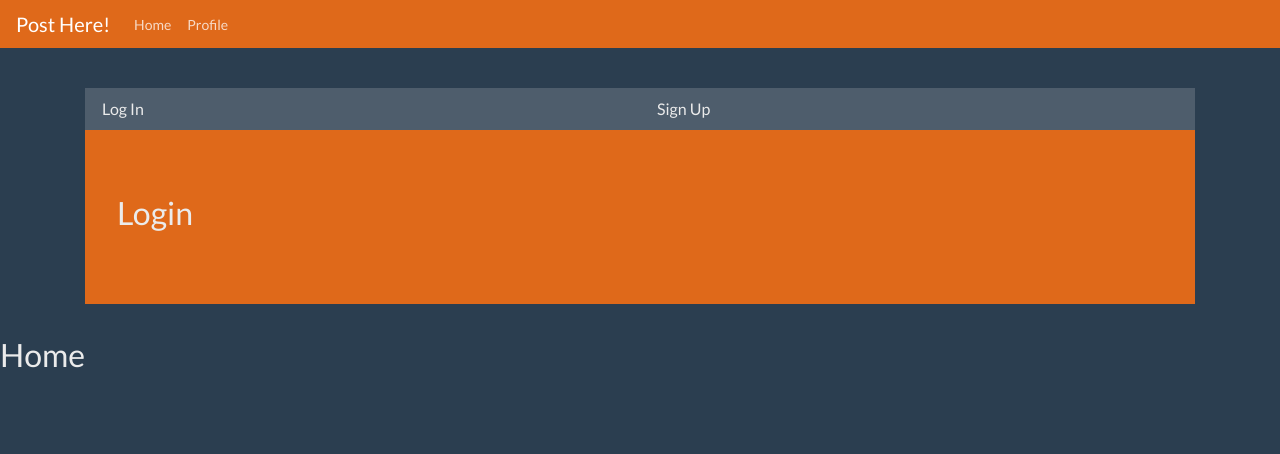
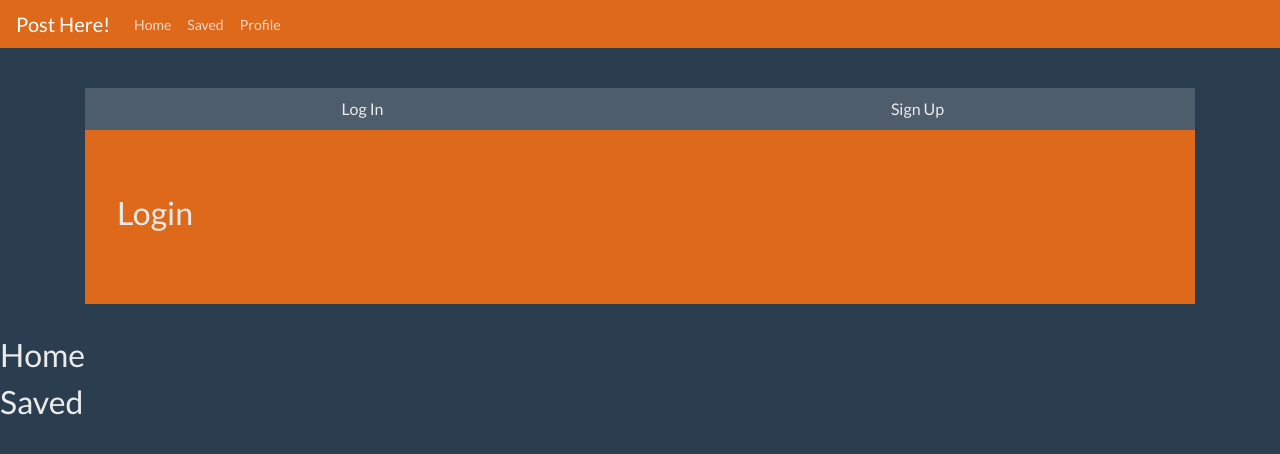
Before and after one commit to Build-Week-Post-Here-1/Front-end, a React (Create React App) app: page /auth in a window 1280 px wide. Shown: the top 454 px of the page. Built offline with nearby package versions, Linux system fonts and the light colour scheme; sample sign-in values are in the browser's storage.

Commit message:
Housekeeping

```diff
--- a/src/App.js
+++ b/src/App.js
@@ -6,6 +6,7 @@ import Home from './components/Home'
 import Navigation from './components/Navigation'
 import PrivateRoute from './components/PrivateRoute'
 import Profile from './components/Profile'
+import Saved from './components/Saved'
 
 function App() {
 
@@ -14,6 +15,7 @@ function App() {
       <Navigation />
       <Route exact path='/auth' component={ Auth } />
       <PrivateRoute path='/' component={ Home } />
+      <PrivateRoute path='/' component={ Saved } />
       <PrivateRoute path='/profile' component={ Profile } />
     </div>
   );
--- a/src/CSS/Style.css
+++ b/src/CSS/Style.css
@@ -5,3 +5,7 @@
 .half {
     width: 50%;
 }
+
+.center {
+    text-align: center;
+}
--- a/src/components/Auth.js
+++ b/src/components/Auth.js
@@ -1,5 +1,5 @@
 import React, { useState } from 'react'
-import { Container, Jumbotron, TabContent, TabPane, Nav, NavItem, NavLink, Card, Button, CardTitle, CardText, Row, Col } from 'reactstrap'
+import { Container, Jumbotron, TabContent, TabPane, Nav, NavItem, NavLink, Row, Col } from 'reactstrap'
 import classnames from 'classnames';
 
 import Login from './Login'
@@ -17,7 +17,7 @@ const Auth = props => {
         <Container>
             <div className='spacer'></div>
             <Nav tabs>
-                <NavItem className='half'>
+                <NavItem className='half center'>
                     <NavLink
                         className={classnames({ active: activeTab === '1' }, 'bg-dark')}
                         onClick={() => { toggle('1'); }}
@@ -25,7 +25,7 @@ const Auth = props => {
                         Log In
                     </NavLink>
                 </NavItem>
-                <NavItem className='half'>
+                <NavItem className='half center'>
                     <NavLink
                         className={classnames({ active: activeTab === '2' }, 'bg-dark')}
                         onClick={() => { toggle('2'); }}
--- a/src/components/Navigation.js
+++ b/src/components/Navigation.js
@@ -1,19 +1,14 @@
 import React, { useState } from 'react'
-import {
-  Collapse,
-  Navbar,
-  NavbarToggler,
-  NavbarBrand,
-  Nav,
-  NavItem,
-  NavLink
-} from 'reactstrap'
+import { Collapse, Navbar, NavbarToggler, NavbarBrand, Nav, NavItem, NavLink } from 'reactstrap'
 
 const AuthLinks = () => {
     return (
         <Nav className='mr-auto' navbar>
             <NavItem>
               <NavLink href='/'>Home</NavLink>
+            </NavItem>
+            <NavItem>
+              <NavLink href='/saved'>Saved</NavLink>
             </NavItem>
             <NavItem>
               <NavLink href='/profile'>Profile</NavLink>
@@ -31,7 +26,8 @@ const GuestLinks = () => {
         </Nav>
     )
 }
-const Navigation = (props) => {
+
+const Navigation = props => {
   const [isOpen, setIsOpen] = useState(false)
 
   const toggle = () => setIsOpen(!isOpen)
--- /dev/null
+++ b/src/components/Saved.js
@@ -0,0 +1,11 @@
+import React from 'react'
+
+const Saved = props => {
+    return (
+        <>
+            <h2>Saved</h2>
+        </>
+    )
+}
+
+export default Saved
```
